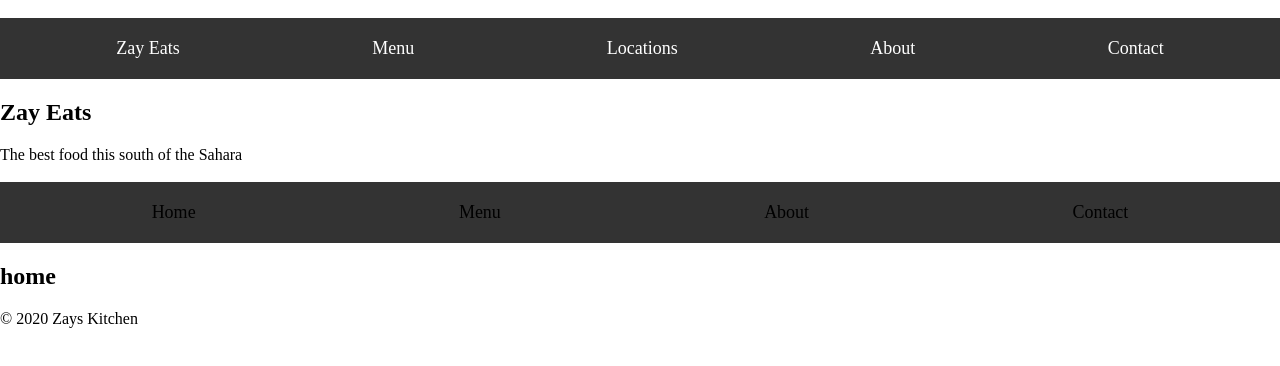
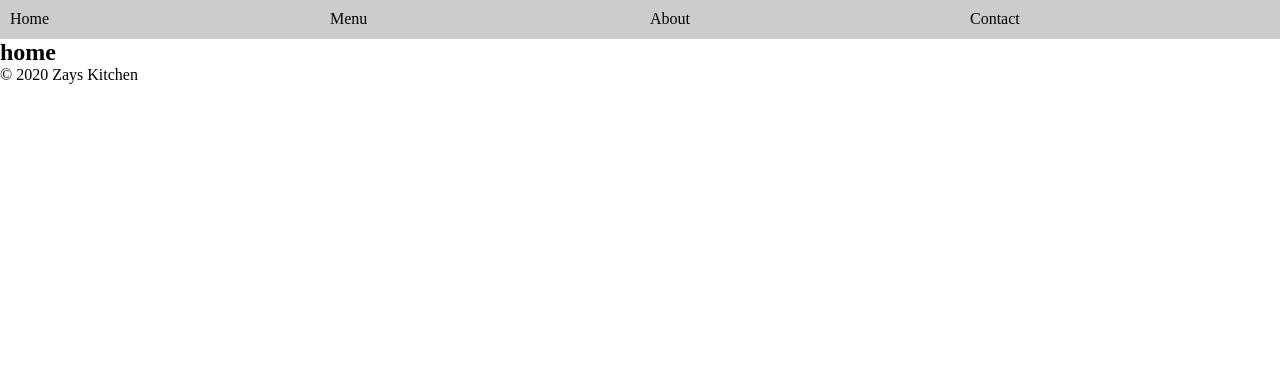
Before and after one commit to paulzay/restaurant, a website built with webpack: page dist/index.html in a window 1280 px wide. Built offline with nearby package versions, Linux system fonts and the light colour scheme.

Commit message:
clean code

```diff
--- a/dist/index.html
+++ b/dist/index.html
@@ -5,21 +5,7 @@
 </head>
 <link rel="stylesheet" type="text/css" href="./style.css">
 <body>
-    <div id="content">
-    	<header>
-    		<ul>
-    			<li><a href="#">Zay Eats</a></li>
-    			<li><a href="#">Menu</a></li>
-    			<li><a href="#">Locations</a></li>
-    			<li><a href="#">About</a></li>
-    			<li><a href="#">Contact</a></li>
-    		</ul>
-    	</header>
-    	<section>
-    		<h1>Zay Eats</h1>
-    		<p>The best food this south of the Sahara</p>
-    	</section>
-    </div>
+    <div id="content"></div>
 
     <script src="main.js"></script>
 </body>
--- a/dist/style.css
+++ b/dist/style.css
@@ -1,27 +1,58 @@
 body{
 	background-color: #fff;
-	margin: 0;
-	padding: 0;
-	box-sizing: border-box;
+
 }
 * li {
 	list-style: none;
 
 }
-header ul{
+* {
+	margin: 0;
+	padding: 0;
+	box-sizing: border-box;
+}
+.tabs__btn:active{
+	font-weight: bold;
+	background: #ddd;
+}
+
+.tabs{
+	border: 1px solid #ccc;
 	display: flex;
-	justify-content: space-around;
-	font-size: 1.125rem;
-	background-color: #333;
+}
 
-	padding: 20px;
+.tabs__sidebar{
+/*	width: 125px;
+	flex-shrink: 0;*/
+	background: #ccc;
+	display: flex;
 }
-header ul li a{
-color: #fff;
+
+.tabs__btn{
+	display: block;
+	padding: 10px;
+	border: none;
+	width: 100%;
+	outline: none;
+	pointer: cursor;
 }
-header ul li a:hover{
-	color: orangered;
+.tabs__btn:active{
+	background: #ddd;
 }
-* a{
-	text-decoration: none;
+.tabs__btn:not(:last-of-type){
+	border-bottom: 1px solid #ccc;
 }
+.tabs__btn--active{
+	font-weight: bold;
+	border-bottom: 1px solid green;
+	background: #ddd;
+}
+/*.tabs_content{
+	padding: 15px;
+	font-size: 0,8rem;
+	display: none;
+}
+.tabs_content--active{
+	display: block;
+}
+*/
```
Also changed, not shown: dist/main.js (+1 -1 lines), 1 other file.
